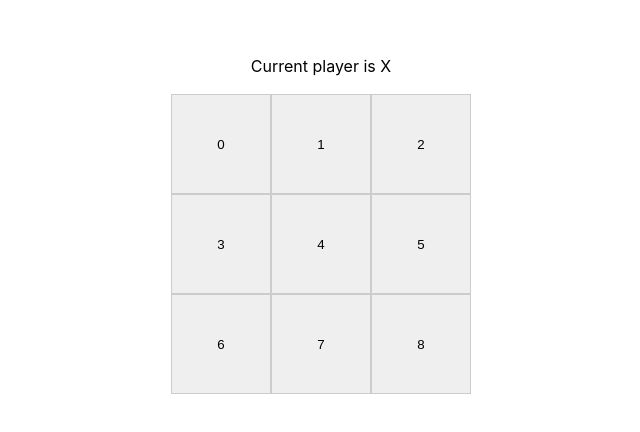
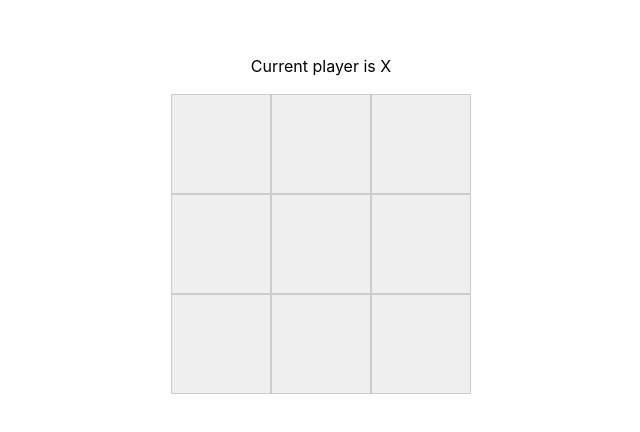
Before and after one commit to ChinyangaTL/tic-tac-toe, a React (Vite) app: page / in a window 1280 px wide. Shown: the part 184-616 px from the top of the page, without its empty margins (319-959 px from the left). Built offline with nearby package versions, Linux system fonts and the light colour scheme.

Commit message:
feat(populate): show current grid array state on the board

```diff
--- a/src/components/Board.tsx
+++ b/src/components/Board.tsx
@@ -11,10 +11,8 @@
   const [squares, setSquares] = useState(Array(9).fill(''));
 
   const handleClick = (cellIdx: number) => {
-    console.log(currentPlayer);
     const grid = [...squares];
     grid[cellIdx] = currentPlayer;
-
     console.log(grid);
     setSquares(grid);
   };
@@ -27,6 +25,7 @@
           changePlayer={changePlayer}
           cellIdx={index}
           handleCellClick={handleClick}
+          currentGrid={squares}
         />
       ))}
     </div>
--- a/src/components/Square.tsx
+++ b/src/components/Square.tsx
@@ -4,12 +4,14 @@
   handleCellClick: (idx: number) => void;
   changePlayer: () => void;
   cellIdx: number;
+  currentGrid: string[];
 };
 
 const Square: React.FC<Props> = ({
   changePlayer,
   cellIdx,
   handleCellClick,
+  currentGrid,
 }) => {
   const handleClick = () => {
     handleCellClick(cellIdx);
@@ -17,7 +19,8 @@
   };
   return (
     <button onClick={handleClick} className='square'>
-      {cellIdx}
+      {currentGrid[cellIdx] === 'X' && <p>X</p>}
+      {currentGrid[cellIdx] === 'O' && <p>O</p>}
     </button>
   );
 };
```
